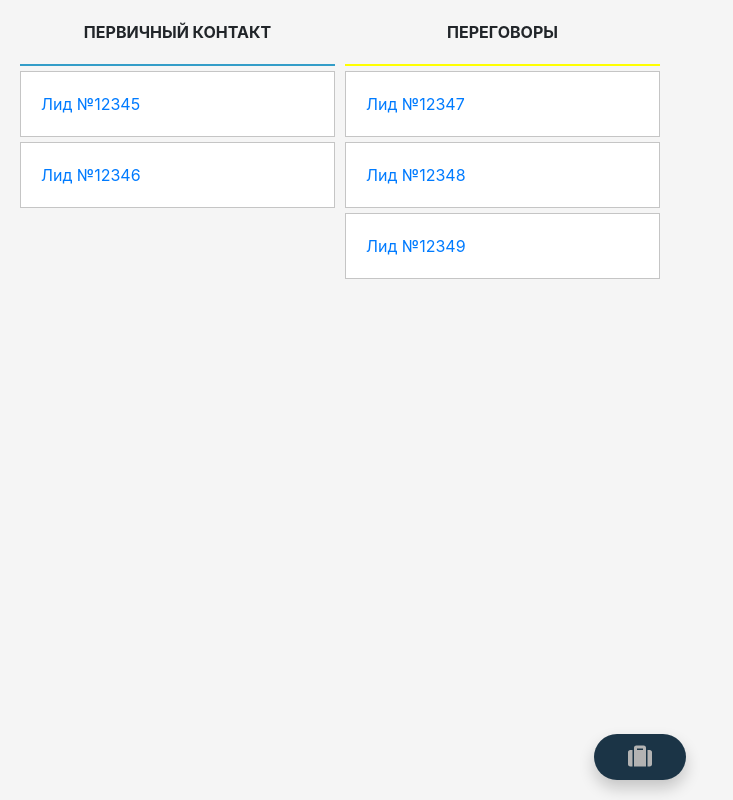
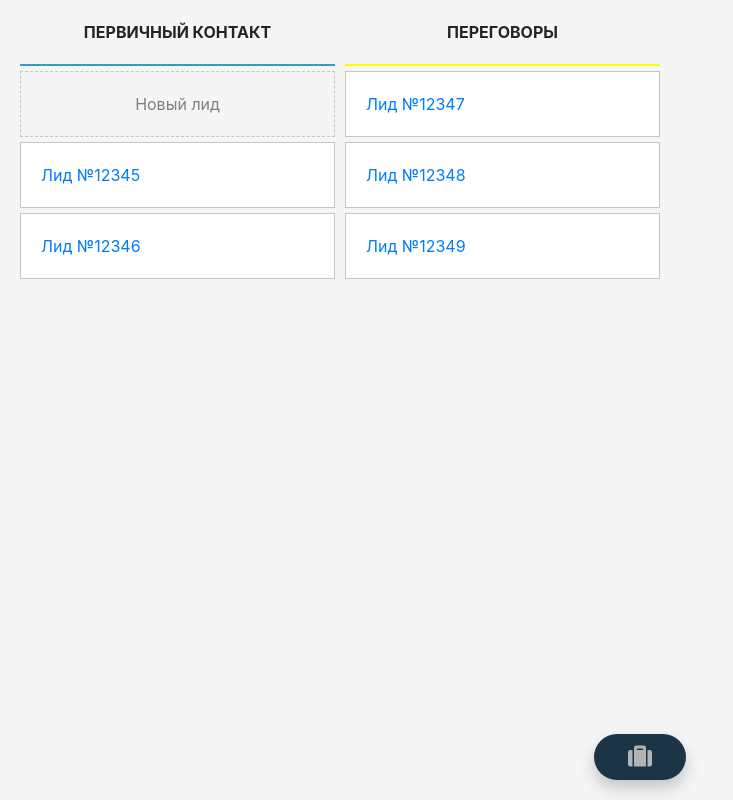
Before and after one commit to SaHair529/shdbdcrm, a React (Create React App) app in the folder frontend/: page / in a window 1280 px wide. Shown: the whole page, without its empty margins (0-733 px from the left). Built offline with nearby package versions, Linux system fonts and the light colour scheme.

Commit message:
Добавил кнопку для добавления лида

```diff
--- a/frontend/src/pages/LeadsPipelinePage/LeadsPipelinePage.css
+++ b/frontend/src/pages/LeadsPipelinePage/LeadsPipelinePage.css
@@ -12,6 +12,18 @@
             border-bottom: 2px solid;
             margin-bottom: 5px;
         }
+        .add-lead-button {
+            border: 1px dashed #C5C5C5;
+            padding: 20px;
+            margin-bottom: 5px;
+            cursor: pointer;
+            text-align: center;
+            box-sizing: border-box;
+            color: grey;
+            &:hover {
+                border-color: #999;
+            }
+        }
         .lead-card {
             border: 1px solid #C5C5C5;
             background-color: #fff;
--- a/frontend/src/pages/LeadsPipelinePage/LeadsPipelinePage.jsx
+++ b/frontend/src/pages/LeadsPipelinePage/LeadsPipelinePage.jsx
@@ -20,11 +20,16 @@ const LeadsPipelinePage = () => {
     return (
         <div className="container-fluid">
             <div className="pipeline">
-                {statuses.map((status) => (
+                {statuses.map((status, index) => (
                     <div className="status">
                         <div className="status__title" style={{borderColor: status.color}}>
                             {status.name}
                         </div>
+                        {index === 0 && (
+                            <div className='add-lead-button'>
+                                Новый лид
+                            </div>
+                        )}
                         {leads[status.id].map((lead) => (
                             <div className="lead-card">
                                 <a href="#">{lead.name}</a>
```
